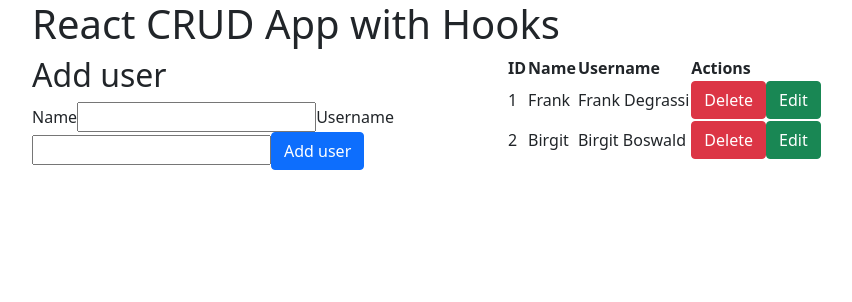
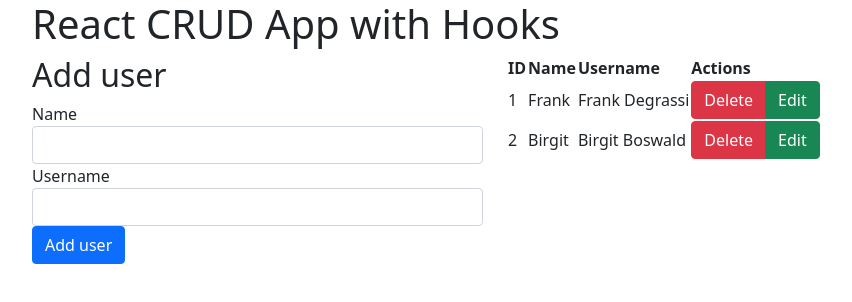
Before and after one commit to HemantKhinchiProjects/react-CRUD, a React (Create React App) app: page / in a window 1280 px wide. Shown: the top 302 px of the page, without its empty margins (50-902 px from the left). Built offline with nearby package versions, Linux system fonts and the light colour scheme.

Commit message:
3 files modified

```diff
--- a/src/forms/AddUserForm.js
+++ b/src/forms/AddUserForm.js
@@ -2,6 +2,7 @@ import React, { useState } from 'react';
 const AddUserForm = (props) => {
   const initUser = { id: null, name: '', username: '' };
   const [user, setUser] = useState(initUser);
+
   const handleChange = (e) => {
     const { name, value } = e.target;
     setUser({ ...user, [name]: value });
@@ -16,7 +17,7 @@ const AddUserForm = (props) => {
     <form>
       <label>Name</label>
       <input
-        className="u-full-width"
+        className="form-control"
         type="text"
         name="name"
         value={user.name}
@@ -24,13 +25,17 @@ const AddUserForm = (props) => {
       />
       <label>Username</label>
       <input
-        className="u-full-width"
+        className="form-control"
         type="text"
         name="username"
         value={user.username}
         onChange={handleChange}
       />
-      <button className="btn btn-primary mt" type="submit" onClick={handleSubmit}>
+      <button
+        className="btn btn-primary mt"
+        type="submit"
+        onClick={handleSubmit}
+      >
         Add user
       </button>
     </form>
--- a/src/tables/UserTable.js
+++ b/src/tables/UserTable.js
@@ -16,11 +16,12 @@ const UserTable = (props) => {
           props.users.map((user) => {
             const { id, name, username } = user;
             return (
-              <tr>
+              <tr key={id}>
                 <td>{id}</td>
                 <td>{name}</td>
                 <td>{username}</td>
                 <td>
+                  <div class="btn-group">
                     <button
                       type="button"
                       className="btn btn-danger"
@@ -28,14 +29,22 @@ const UserTable = (props) => {
                     >
                       Delete
                     </button>
-                  <button className="btn btn-success">Edit</button>
+                    <button
+                      className="btn btn-success"
+                      onClick={() => props.editUser(id, user)}
+                    >
+                      Edit
+                    </button>
+                  </div>
                 </td>
               </tr>
             );
           })
         ) : (
           <tr>
-            <td colSpan={4}>No users found</td>
+            <td colSpan={4} className="text-center">
+              No users found
+            </td>
           </tr>
         )}
       </tbody>
```
Also changed, not shown: src/forms/EditUserForm.js (+10 -7 lines). Lines whose indentation alone changed are shown as unchanged.
